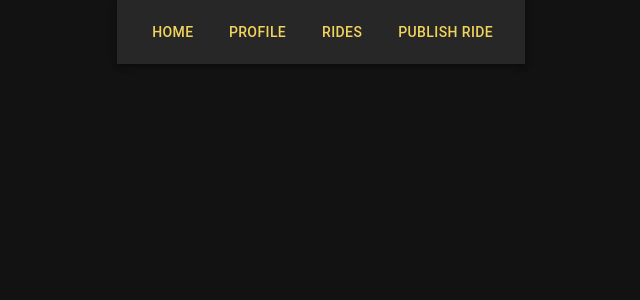
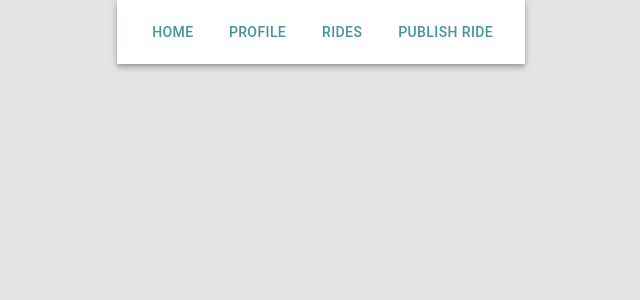
Before and after one commit to JankaMarschalkova/project-cargo, a React (Vite) app: page / in a window 1280 px wide. Shown: the top 300 px of the page, without its empty margins (319-959 px from the left). Built offline with nearby package versions, Linux system fonts and the light colour scheme.

Commit message:
Adding components 2

```diff
--- a/package.json
+++ b/package.json
@@ -15,12 +15,15 @@
   },
   "prettier": "@haaxor1689/prettier-config",
   "dependencies": {
+    "@emotion/react": "^11.10.6",
+    "@emotion/styled": "^11.10.6",
     "@mui/icons-material": "^5.11.16",
     "@mui/material": "^5.12.2",
     "@mui/styled-engine-sc": "^5.12.0",
     "@tanstack/react-router": "^0.0.1-beta.83",
     "react": "^18.2.0",
     "react-dom": "^18.2.0",
+    "sanitize.css": "^13.0.0",
     "styled-components": "^5.3.10"
   },
   "devDependencies": {
--- a/src/App.tsx
+++ b/src/App.tsx
@@ -5,9 +5,16 @@ import {
 	Button,
 	Box,
 	ThemeProvider,
-	CssBaseline
+	CssBaseline,
+	Paper,
+	Typography
 } from '@mui/material';
-import { RootRoute, Route, Router, RouterProvider } from '@tanstack/react-router';
+import {
+	RootRoute,
+	Route,
+	Router,
+	RouterProvider
+} from '@tanstack/react-router';
 import 'react';
 import ButtonLink from './components/ButtonLink';
 import theme from './theme';
@@ -16,6 +23,7 @@ import Profile from './pages/Profile';
 import Rides from './pages/Rides';
 import PublishRide from './pages/PublishRide';
 import NotFound from './pages/NotFound';
+import { FormEvent } from 'react';
 
 const rootRoute = new RootRoute({
 	component: () => {
@@ -23,7 +31,7 @@ const rootRoute = new RootRoute({
 			<ThemeProvider theme={theme}>
 				<CssBaseline />
 
-				<AppBar sx={{ position: 'sticky' }}>
+				<AppBar sx={{ position: 'sticky', background: '#FFFFFF' }}>
 					<Container maxWidth="sm">
 						<Toolbar disableGutters sx={{ gap: 2 }}>
 							<ButtonLink to="/">Home</ButtonLink>
--- a/src/theme.ts
+++ b/src/theme.ts
@@ -1,24 +1,11 @@
 import { createTheme } from '@mui/material';
-
-declare module '@mui/material/styles' {
-	// eslint-disable-next-line @typescript-eslint/consistent-type-definitions
-	interface Palette {
-		playerX?: string;
-		playerO?: string;
-	}
-	// eslint-disable-next-line @typescript-eslint/consistent-type-definitions
-	interface PaletteOptions {
-		playerX?: string;
-		playerO?: string;
-	}
-}
 
 const theme = createTheme({
 	palette: {
-		primary: { main: '#f2d45c' },
-		playerX: '#f25a5a',
-		playerO: '#5a8cf2',
-		mode: 'dark'
+		primary: { main: '#469597' },
+        background: {default: '#E5E3E4'},
+        text: { primary: '#FFFFFF'},
+        mode: 'light'
 	},
 	components: {
 		MuiCssBaseline: {
```
Also changed, not shown: 1 other file (tests, documents, lock files or other folders).
